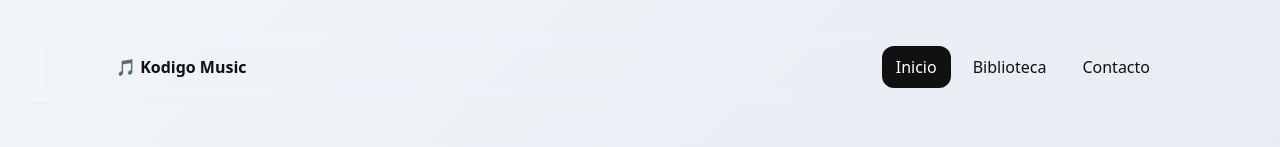
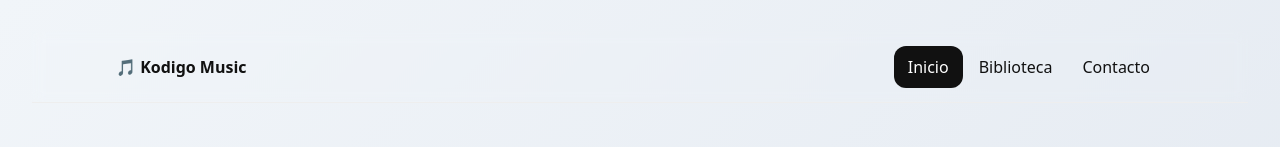
Before and after one commit to CristianHF29/kodigo-music, a React (Vite) app: page / in a window 1280 px wide. Shown: the top 147 px of the page. Built offline with nearby package versions, Linux system fonts and the light colour scheme; no server answers.

Commit message:
:art: Updating Navbar / Version 1.0

```diff
--- a/src/components/Navbar.jsx
+++ b/src/components/Navbar.jsx
@@ -20,8 +20,8 @@ export default function Navbar() {
                 display: "flex", alignItems: "center",
                 justifyContent: "space-between", padding: "14px 16px"
             }}>
-                <div style={{ fontWeight: 800 }}>🎵 Kodigo Music</div>
-                <div style={{ display: "flex", gap: 8 }}>
+                <div style={{ fontWeight: 650 }}>🎵 Kodigo Music</div>
+                <div style={{ display: "flex", gap: 2 }}>
                     <NavLink to="/" style={linkStyle}>Inicio</NavLink>
                     <NavLink to="/library" style={linkStyle}>Biblioteca</NavLink>
                     <NavLink to="/contact" style={linkStyle}>Contacto</NavLink>
```
